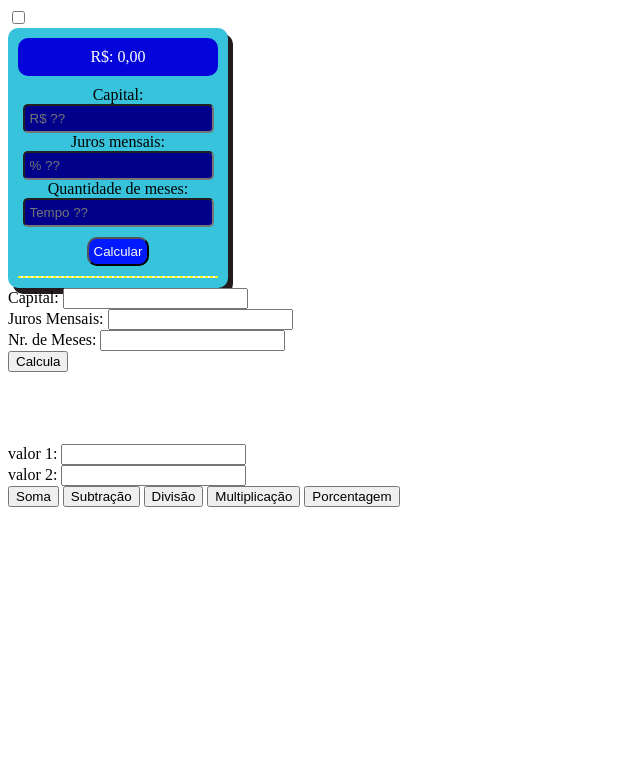
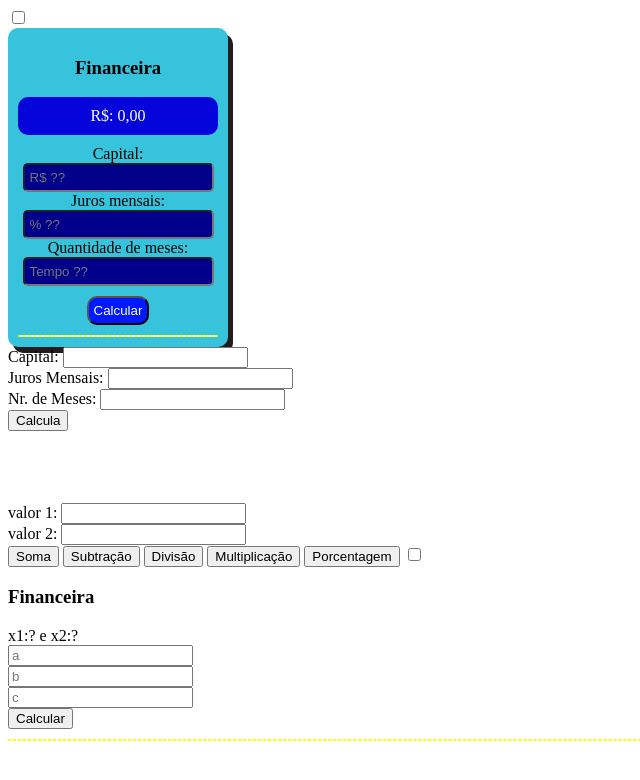
Before and after one commit to LeonardoMRib/primeirog_3t, a plain HTML site: page index.html in a window 1280 px wide. Shown: the whole page, without its empty margins (0-640 px from the left). Drawn offline with Linux system fonts and the light colour scheme.

Commit message:
Update index.html

```diff
--- a/index.html
+++ b/index.html
@@ -12,7 +12,12 @@
 
 <body>
     <input type="checkbox" id="input-calcFin">
+
     <div class="calc">
+        <label for="input-calcFin">
+            <h3>Financeira</h3>
+        </label>
+        <div class="calcF">
             <div id="spTotal">
                 <span id="total">R$: 0,00</span>
             </div>
@@ -22,6 +27,7 @@
             <button onclick="total()">Calcular</button>
             <div id="spLista">
                 <span id="listaMes"></span>
+            </div>
         </div>
     </div>
 </body>
@@ -59,3 +65,23 @@
 </body>
 
 </html>
+
+ <input type="checkbox" id="input-calcesg">
+
+    <div class="calcEq">
+        <label for="input-calcESG">
+            <h3>Financeira</h3>
+        </label>
+        <div class="calcF">
+            <div id="spRaiz">
+                <span id="raiz">x1:? e x2:?</span>
+            </div>
+            <input id="a" placeholder="a" type="text"><br>
+            <input id="b" placeholder="b" type="text"><br>
+            <input id="c" placeholder="c" type="text"><br>
+            <button onclick="calculaRaiz()">Calcular</button>
+            <div id="spLista">
+                <span id="listaMes"></span>
+            </div>
+        </div>
+    </div>
```
Lines whose indentation alone changed are shown as unchanged.
